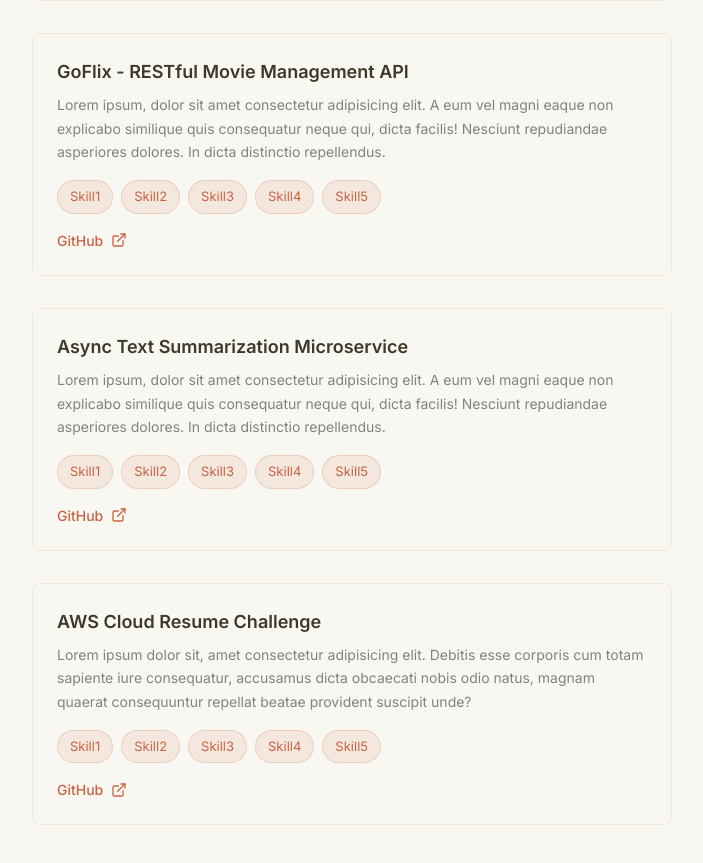
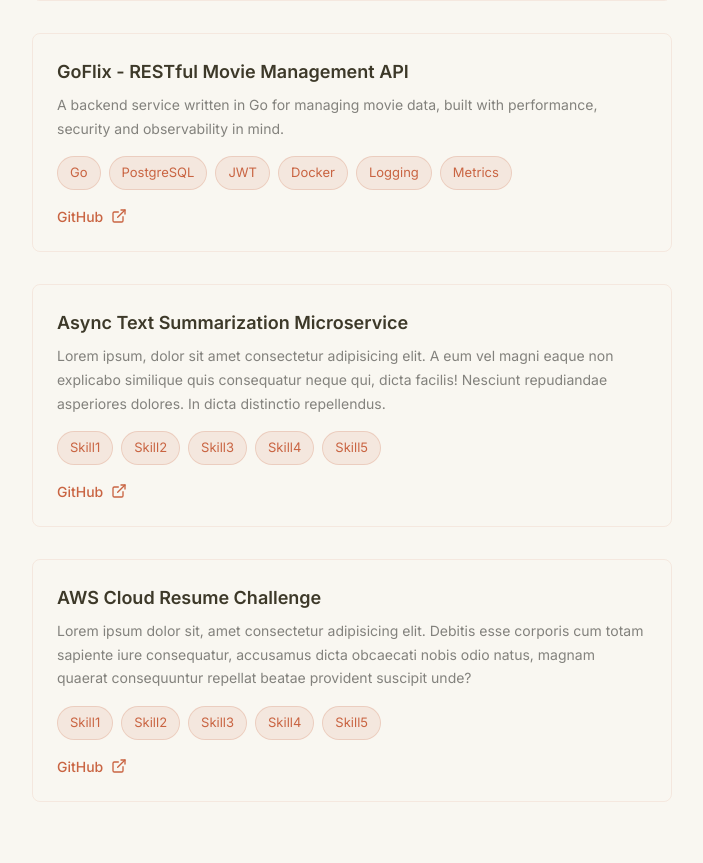
Before and after one commit to bkandh30/bhavya-portfolio-v3, a React (Vite) app: page / in a window 1280 px wide. Shown: the part 3139-4002 px from the top of the page, without its empty margins (576-1279 px from the left). Built offline with nearby package versions, Linux system fonts and the light colour scheme.

Commit message:
Updated Goflix project section content

```diff
--- a/src/pages/Index.tsx
+++ b/src/pages/Index.tsx
@@ -1683,10 +1683,8 @@ const Index = () => {
                       marginBottom: "16px",
                     }}
                   >
-                    Lorem ipsum, dolor sit amet consectetur adipisicing elit. A
-                    eum vel magni eaque non explicabo similique quis consequatur
-                    neque qui, dicta facilis! Nesciunt repudiandae asperiores
-                    dolores. In dicta distinctio repellendus.
+                    A backend service written in Go for managing movie data,
+                    built with performance, security and observability in mind.
                   </p>
 
                   {/* Tech Stack */}
@@ -1700,58 +1698,71 @@ const Index = () => {
                         border: "1px solid rgba(201, 100, 66, 0.2)",
                       }}
                     >
-                      Skill1
-                    </span>
-                    <span
-                      className="px-3 py-1.5 rounded-full"
-                      style={{
-                        fontSize: "13px",
-                        backgroundColor: "rgba(201, 100, 66, 0.1)",
-                        color: "#c96442",
-                        border: "1px solid rgba(201, 100, 66, 0.2)",
-                      }}
-                    >
-                      Skill2
-                    </span>
-                    <span
-                      className="px-3 py-1.5 rounded-full"
-                      style={{
-                        fontSize: "13px",
-                        backgroundColor: "rgba(201, 100, 66, 0.1)",
-                        color: "#c96442",
-                        border: "1px solid rgba(201, 100, 66, 0.2)",
-                      }}
-                    >
-                      Skill3
-                    </span>
-                    <span
-                      className="px-3 py-1.5 rounded-full"
-                      style={{
-                        fontSize: "13px",
-                        backgroundColor: "rgba(201, 100, 66, 0.1)",
-                        color: "#c96442",
-                        border: "1px solid rgba(201, 100, 66, 0.2)",
-                      }}
-                    >
-                      Skill4
-                    </span>
-                    <span
-                      className="px-3 py-1.5 rounded-full"
-                      style={{
-                        fontSize: "13px",
-                        backgroundColor: "rgba(201, 100, 66, 0.1)",
-                        color: "#c96442",
-                        border: "1px solid rgba(201, 100, 66, 0.2)",
-                      }}
-                    >
-                      Skill5
+                      Go
+                    </span>
+                    <span
+                      className="px-3 py-1.5 rounded-full"
+                      style={{
+                        fontSize: "13px",
+                        backgroundColor: "rgba(201, 100, 66, 0.1)",
+                        color: "#c96442",
+                        border: "1px solid rgba(201, 100, 66, 0.2)",
+                      }}
+                    >
+                      PostgreSQL
+                    </span>
+                    <span
+                      className="px-3 py-1.5 rounded-full"
+                      style={{
+                        fontSize: "13px",
+                        backgroundColor: "rgba(201, 100, 66, 0.1)",
+                        color: "#c96442",
+                        border: "1px solid rgba(201, 100, 66, 0.2)",
+                      }}
+                    >
+                      JWT
+                    </span>
+                    <span
+                      className="px-3 py-1.5 rounded-full"
+                      style={{
+                        fontSize: "13px",
+                        backgroundColor: "rgba(201, 100, 66, 0.1)",
+                        color: "#c96442",
+                        border: "1px solid rgba(201, 100, 66, 0.2)",
+                      }}
+                    >
+                      Docker
+                    </span>
+                    <span
+                      className="px-3 py-1.5 rounded-full"
+                      style={{
+                        fontSize: "13px",
+                        backgroundColor: "rgba(201, 100, 66, 0.1)",
+                        color: "#c96442",
+                        border: "1px solid rgba(201, 100, 66, 0.2)",
+                      }}
+                    >
+                      Logging
+                    </span>
+                    <span
+                      className="px-3 py-1.5 rounded-full"
+                      style={{
+                        fontSize: "13px",
+                        backgroundColor: "rgba(201, 100, 66, 0.1)",
+                        color: "#c96442",
+                        border: "1px solid rgba(201, 100, 66, 0.2)",
+                      }}
+                    >
+                      Metrics
                     </span>
                   </div>
 
                   {/* Links */}
                   <div className="flex gap-4">
                     <a
-                      href="#"
+                      href="https://github.com/bkandh30/GoFlix"
+                      target="_blank"
+                      rel="noopener noreferrer"
                       className="inline-flex items-center gap-2 transition-all duration-300 hover:translate-x-1"
                       style={{
                         fontSize: "14px",
```
